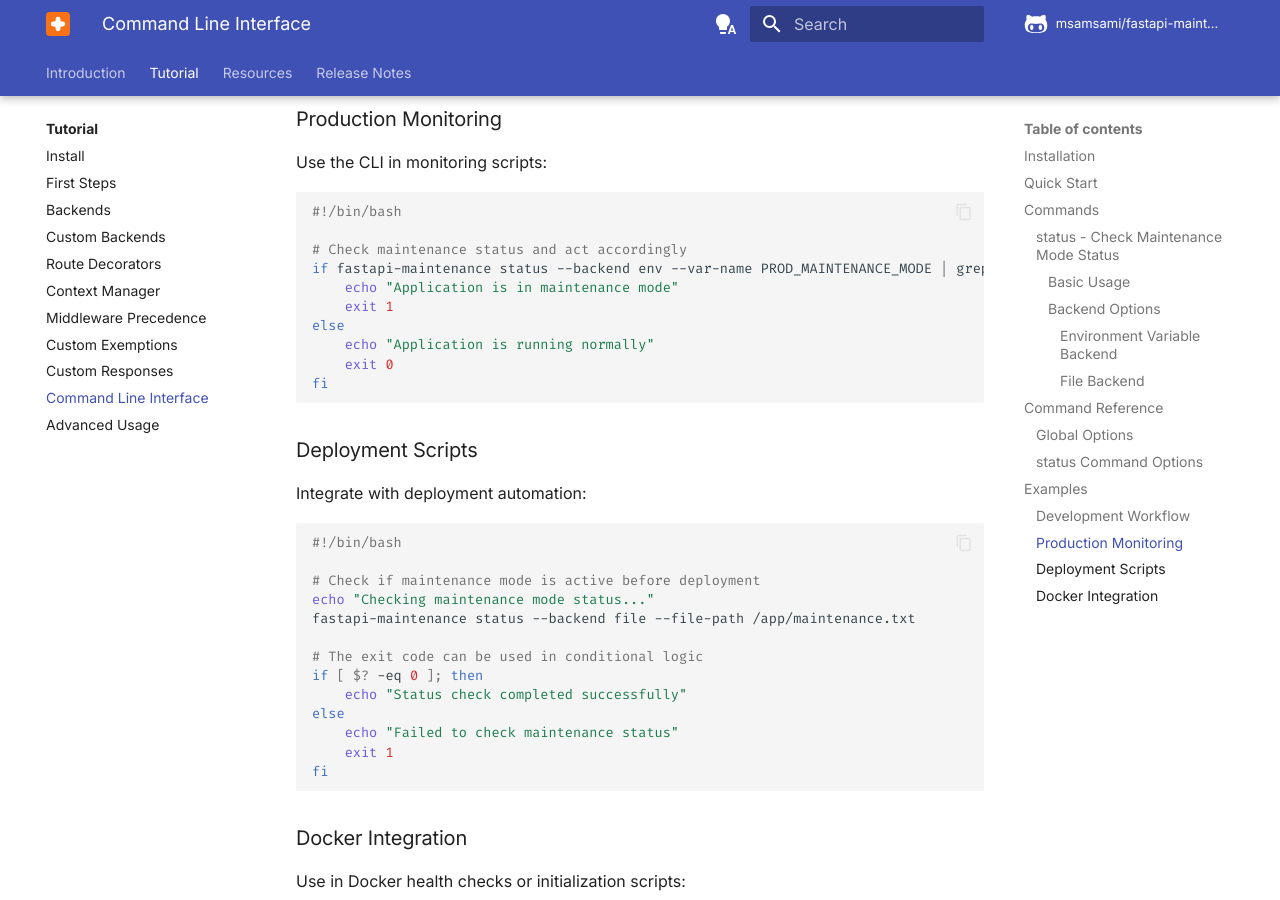
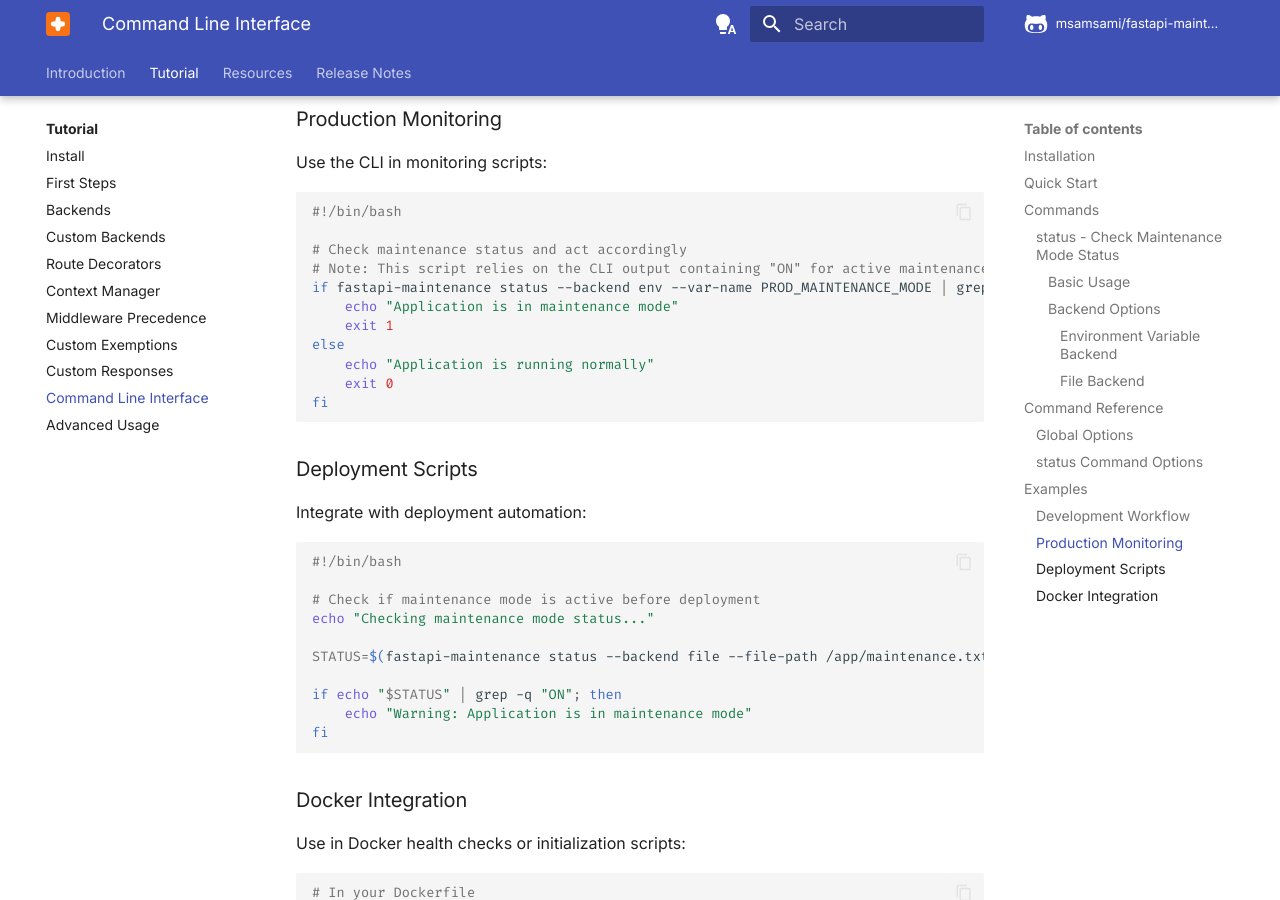
Before and after one commit to msamsami/fastapi-maintenance, an MkDocs documentation site: the page built from docs/tutorial/cli.md, in a window 1280 px wide and 900 px high, scrolled down 2368 px. Built offline with MkDocs 1.6.1 and Material for MkDocs 9.7.7, drawn with Linux system fonts in a browser that asks for light colours; comment, search, counter and statistics services are not loaded.

Commit message:
Simplify CLI script examples and add comments

````diff
--- a/docs/tutorial/cli.md
+++ b/docs/tutorial/cli.md
@@ -110,6 +110,7 @@ Use the CLI in monitoring scripts:
 #!/bin/bash
 
 # Check maintenance status and act accordingly
+# Note: This script relies on the CLI output containing "ON" for active maintenance
 if fastapi-maintenance status --backend env --var-name PROD_MAINTENANCE_MODE | grep -q "ON"; then
     echo "Application is in maintenance mode"
     exit 1
@@ -128,14 +129,11 @@ Integrate with deployment automation:
 
 # Check if maintenance mode is active before deployment
 echo "Checking maintenance mode status..."
-fastapi-maintenance status --backend file --file-path /app/maintenance.txt
 
-# The exit code can be used in conditional logic
-if [ $? -eq 0 ]; then
-    echo "Status check completed successfully"
-else
-    echo "Failed to check maintenance status"
-    exit 1
+STATUS=$(fastapi-maintenance status --backend file --file-path /app/maintenance.txt)
+
+if echo "$STATUS" | grep -q "ON"; then
+    echo "Warning: Application is in maintenance mode"
 fi
 ```
 
````
